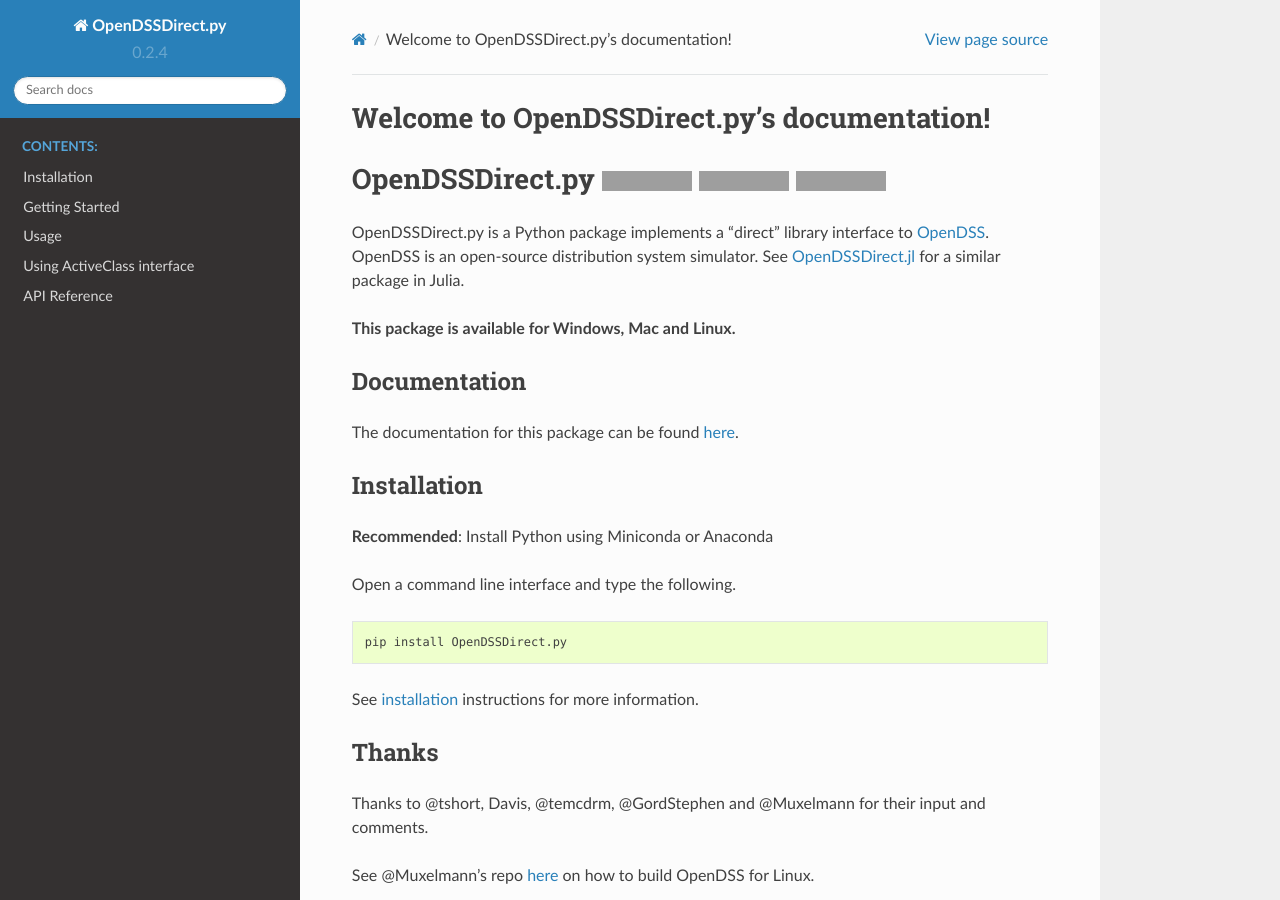
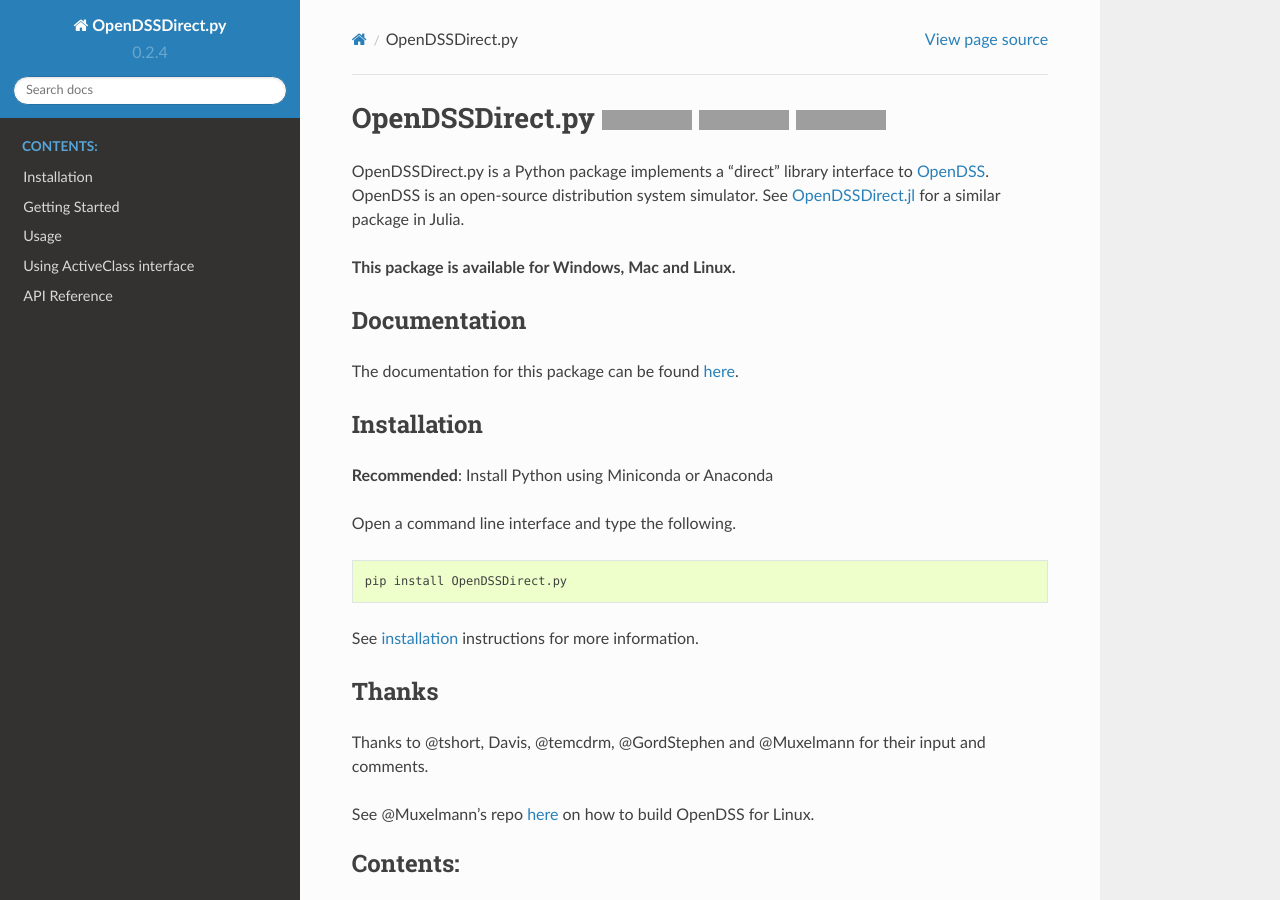
Before and after one commit to dss-extensions/OpenDSSDirect.py, a Sphinx documentation site: the page built from docs/index.rst, in a window 1280 px wide and 900 px high. Built offline with Sphinx 7.4.7 and the Read the Docs theme 2.0.0, drawn with Linux system fonts in a browser that asks for light colours; grey boxes are pictures that could not be loaded.

Commit message:
Update docs

```diff
--- a/docs/index.rst
+++ b/docs/index.rst
@@ -2,9 +2,6 @@
    sphinx-quickstart on Thu Jun 22 12:45:16 2017.
    You can adapt this file completely to your liking, but it should at least
    contain the root `toctree` directive.
-
-Welcome to OpenDSSDirect.py's documentation!
-============================================
 
 .. include:: readme.rst
 
```
